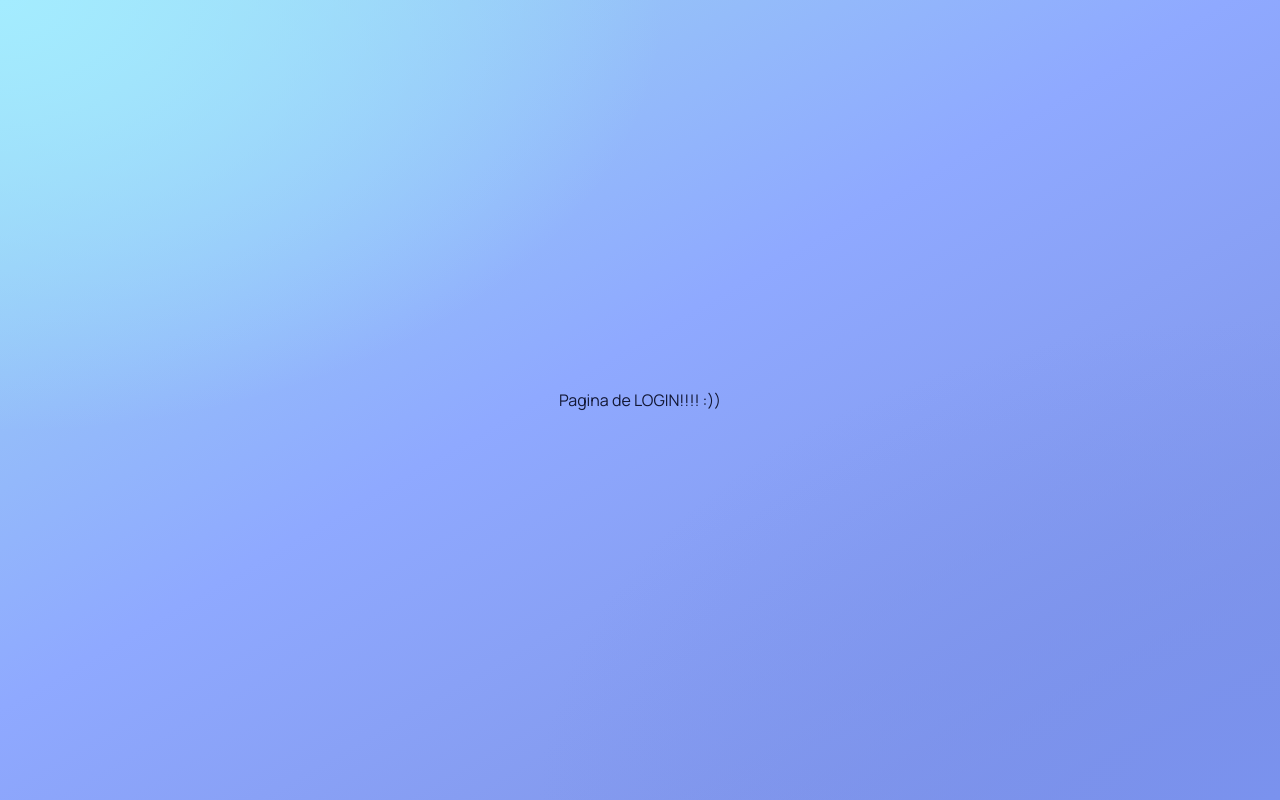
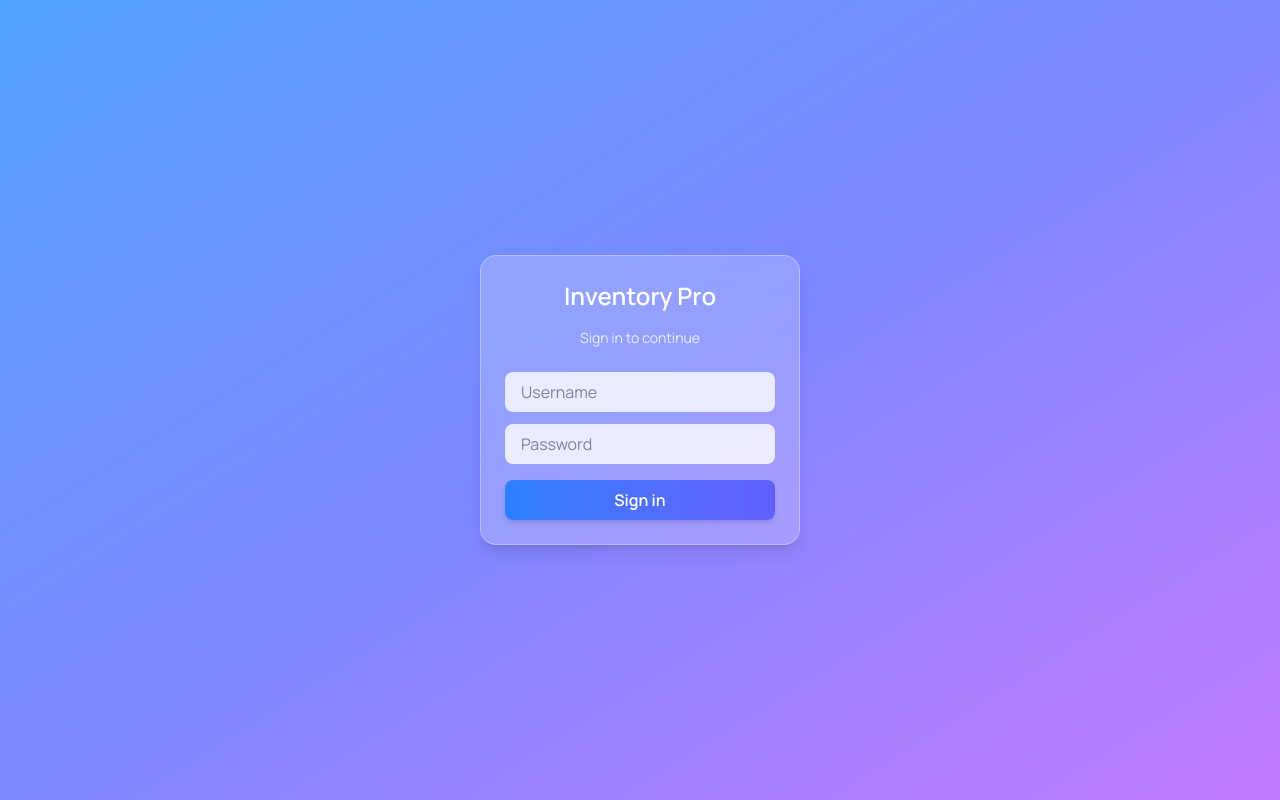
Before and after one commit to Product-Inventory/Frontend-PI, a Next.js app: page /login in a window 1280 px wide. Built offline with nearby package versions, Linux system fonts and the light colour scheme; no server answers.

Commit message:
[ADDED]: Implementación completa del módulo de Permissions (listado, creación, edición y eliminación) con integración al backend y mejoras de UI

```diff
--- a/src/app/login/page.tsx
+++ b/src/app/login/page.tsx
@@ -1,23 +1,74 @@
 "use client";
 
-import { useEffect } from 'react';
-import { useRouter } from 'next/navigation';
-import { useAuth } from '@/context/AuthContext';
+import { useState } from "react";
+import { useRouter } from "next/navigation";
+import { authService } from "@/services/auth.service";
+import { useAuthStore } from "@/store/auth.store";
 
 export default function LoginPage() {
-    const router = useRouter();
-    const { isAuthenticated } = useAuth();
+  const router = useRouter();
 
-    // Redireciona al dashboard si el usuario ya está autenticado
-    useEffect(() => {
-        if (isAuthenticated) {
-            router.replace('/dashboard');
-        }
-    }, [isAuthenticated, router]);
+  const [usuario, setUsuario] = useState("");
+  const [password, setPassword] = useState("");
+  const [loading, setLoading] = useState(false);
 
-    return (
-        <div className='flex min-h-screen items-center justify-center'>
-            Pagina de LOGIN!!!! :))
-        </div>
-    );
+  const setSession = useAuthStore((state) => state.setSession);
+
+  const handleLogin = async (e: any) => {
+    e.preventDefault();
+    setLoading(true);
+
+    try {
+      const res = await authService.login({ usuario, password });
+      setSession(res.token, res.user);
+      window.location.href = "/dashboard/permissions";
+    } catch {
+      alert("Credenciales incorrectas");
+    } finally {
+      setLoading(false);
+    }
+  };
+
+  return (
+    <div className="min-h-screen flex items-center justify-center bg-gradient-to-br from-blue-400 via-indigo-400 to-purple-400">
+
+      <form
+        onSubmit={handleLogin}
+        className="w-80 bg-white/20 backdrop-blur-lg rounded-2xl p-6 shadow-lg border border-white/30"
+      >
+        <h2 className="text-2xl font-semibold text-center text-white mb-4">
+          Inventory Pro
+        </h2>
+
+        <p className="text-center text-sm text-white/80 mb-6">
+          Sign in to continue
+        </p>
+
+        <input
+          type="text"
+          placeholder="Username"
+          value={usuario}
+          onChange={(e) => setUsuario(e.target.value)}
+          className="w-full mb-3 px-4 py-2 rounded-lg bg-white/80 focus:outline-none"
+          required
+        />
+
+        <input
+          type="password"
+          placeholder="Password"
+          value={password}
+          onChange={(e) => setPassword(e.target.value)}
+          className="w-full mb-4 px-4 py-2 rounded-lg bg-white/80 focus:outline-none"
+          required
+        />
+
+        <button
+          className="w-full py-2 rounded-lg bg-gradient-to-r from-blue-500 to-indigo-500 text-white font-semibold shadow-md hover:opacity-90"
+          disabled={loading}
+        >
+          {loading ? "Loading..." : "Sign in"}
+        </button>
+      </form>
+    </div>
+  );
 }
--- a/src/app/permissions/page.tsx
+++ /dev/null
@@ -1,5 +0,0 @@
-export default function PermissionsPage() {
-    return (
-        <div>Permissions Page</div>
-    );
-}
--- a/src/components/ui/Alert.tsx
+++ b/src/components/ui/Alert.tsx
@@ -0,0 +1,15 @@
+"use client";
+
+export function Alert({ message, type }: { message: string; type: "success" | "error" }) {
+  return (
+    <div
+      className={`px-4 py-3 rounded-lg text-sm shadow-md ${
+        type === "success"
+          ? "bg-green-100 text-green-700 border border-green-300"
+          : "bg-red-100 text-red-700 border border-red-300"
+      }`}
+    >
+      {message}
+    </div>
+  );
+}
--- a/src/components/ui/DataTable.tsx
+++ b/src/components/ui/DataTable.tsx
@@ -0,0 +1,58 @@
+"use client";
+
+interface Column<T> {
+  header: string;
+  accessor?: keyof T;
+  render?: (row: T) => React.ReactNode;
+}
+
+interface Props<T> {
+  columns: Column<T>[];
+  data: T[];
+}
+
+export function DataTable<T>({ columns, data }: Props<T>) {
+  return (
+    <div className="overflow-x-auto">
+      <table className="w-full text-sm">
+        <thead>
+          <tr>
+            {columns.map((col, i) => (
+              <th
+                key={i}
+                className="text-left text-xs font-medium text-gray-400 uppercase tracking-wider pb-4"
+              >
+                {col.header}
+              </th>
+            ))}
+          </tr>
+        </thead>
+
+        <tbody>
+          {data.length > 0 ? (
+            data.map((row: any, i) => (
+              <tr
+                key={row.id || i}
+                className="border-b border-gray-100 hover:bg-gray-50 transition"
+              >
+                {columns.map((col, j) => (
+                  <td key={j} className="py-5 text-gray-700">
+                    {col.render
+                      ? col.render(row)
+                      : String(row[col.accessor])}
+                  </td>
+                ))}
+              </tr>
+            ))
+          ) : (
+            <tr>
+              <td colSpan={columns.length} className="text-center py-10 text-gray-400">
+                No hay registros
+              </td>
+            </tr>
+          )}
+        </tbody>
+      </table>
+    </div>
+  );
+}
--- a/src/services/permissions.service.ts
+++ b/src/services/permissions.service.ts
@@ -0,0 +1,23 @@
+import { api } from "./api";
+
+export const permissionsService = {
+  async getAll() {
+    const res = await api.get("/permissions");
+    return res.data;
+  },
+
+  async create(data: any) {
+    const res = await api.post("/permissions", data);
+    return res.data;
+  },
+
+  async update(id: string, data: any) {
+    const res = await api.patch(`/permissions/${id}`, data);
+    return res.data;
+  },
+
+  async delete(id: string) {
+    const res = await api.delete(`/permissions/${id}`);
+    return res.data;
+  }
+};
```
Also changed, not shown: src/types/permissions.ts (added, +7 -0 lines).
